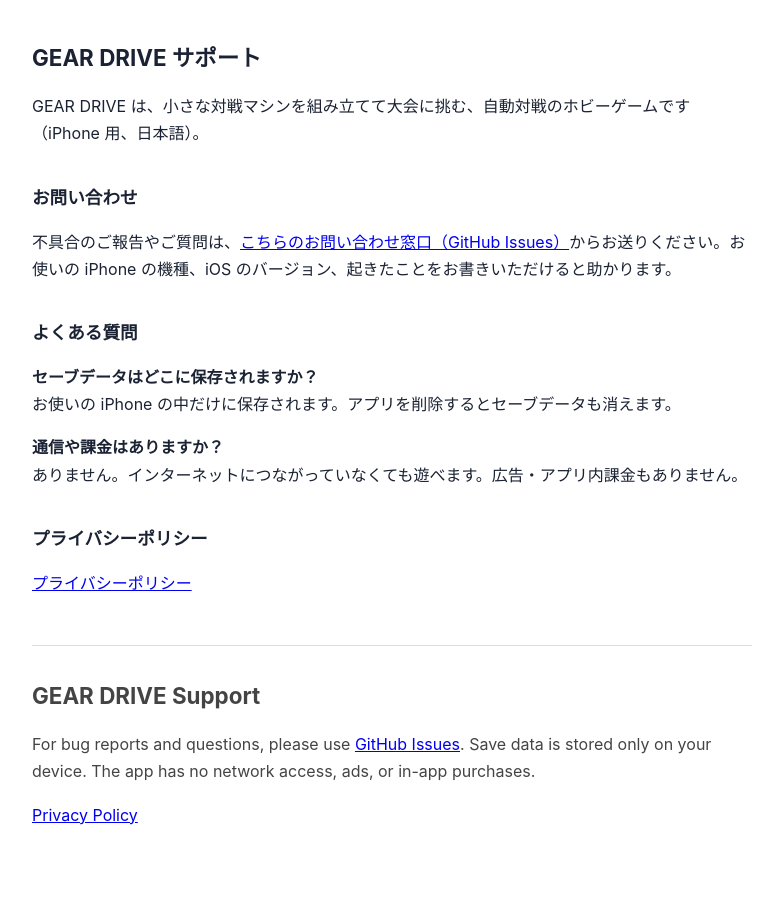
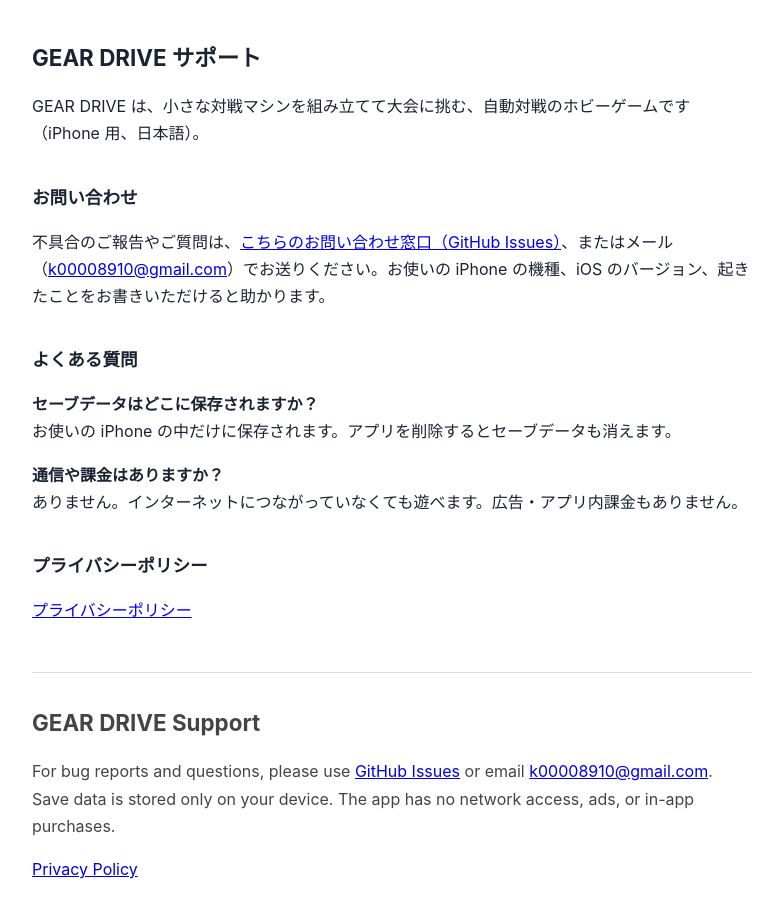
Before and after one commit to JeflyMarte/gear-drive-support, a plain HTML site: page index.html in a window 1280 px wide. Shown: the whole page, without its empty margins (248-1031 px from the left). Before the commit the page ends 869 px from the top, so only its background shows below. Drawn offline with Linux system fonts and the light colour scheme.

Commit message:
Add contact email
Co-Authored-By: Claude Opus 5.5 <noreply@anthropic.com>

```diff
--- a/index.html
+++ b/index.html
@@ -15,7 +15,7 @@
 <p>GEAR DRIVE は、小さな対戦マシンを組み立てて大会に挑む、自動対戦のホビーゲームです（iPhone 用、日本語）。</p>
 
 <h2>お問い合わせ</h2>
-<p>不具合のご報告やご質問は、<a href="https://github.com/JeflyMarte/gear-drive-support/issues">こちらのお問い合わせ窓口（GitHub Issues）</a>からお送りください。お使いの iPhone の機種、iOS のバージョン、起きたことをお書きいただけると助かります。</p>
+<p>不具合のご報告やご質問は、<a href="https://github.com/JeflyMarte/gear-drive-support/issues">こちらのお問い合わせ窓口（GitHub Issues）</a>、またはメール（<a href="mailto:k00008910@gmail.com">k00008910@gmail.com</a>）でお送りください。お使いの iPhone の機種、iOS のバージョン、起きたことをお書きいただけると助かります。</p>
 
 <h2>よくある質問</h2>
 <p><b>セーブデータはどこに保存されますか？</b><br>お使いの iPhone の中だけに保存されます。アプリを削除するとセーブデータも消えます。</p>
@@ -26,7 +26,7 @@
 
 <div class="en">
 <h1>GEAR DRIVE Support</h1>
-<p>For bug reports and questions, please use <a href="https://github.com/JeflyMarte/gear-drive-support/issues">GitHub Issues</a>. Save data is stored only on your device. The app has no network access, ads, or in-app purchases.</p>
+<p>For bug reports and questions, please use <a href="https://github.com/JeflyMarte/gear-drive-support/issues">GitHub Issues</a> or email <a href="mailto:k00008910@gmail.com">k00008910@gmail.com</a>. Save data is stored only on your device. The app has no network access, ads, or in-app purchases.</p>
 <p><a href="privacy.html">Privacy Policy</a></p>
 </div>
 </body>
```
Also changed, not shown: privacy.html (+2 -2 lines), support.html (+2 -2 lines).
